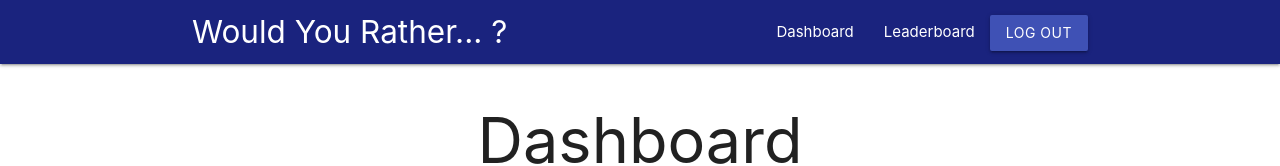
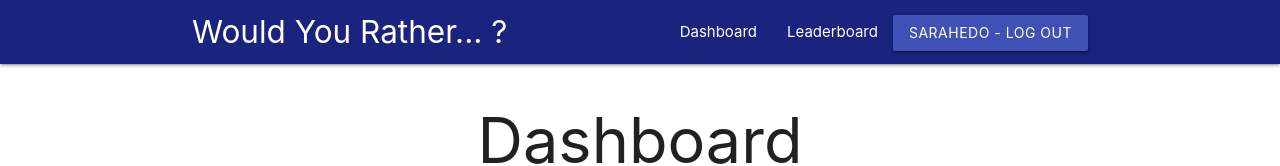
Before and after one commit to andreapillai/project-would-you-rather, a React (Create React App) app: page / in a window 1280 px wide. Shown: the top 166 px of the page. Built offline with nearby package versions, Linux system fonts and the light colour scheme.

Commit message:
Display logged in user name in navbar button

```diff
--- a/src/components/NavBar.js
+++ b/src/components/NavBar.js
@@ -38,7 +38,7 @@ export class NavBar extends Component {
             className="btn indigo"
             onClick={() => dispatch(setAuthUser(null))}
           >
-            Log Out
+            {authUser} - Log Out
           </button>
         )}
       </Navbar>
```
